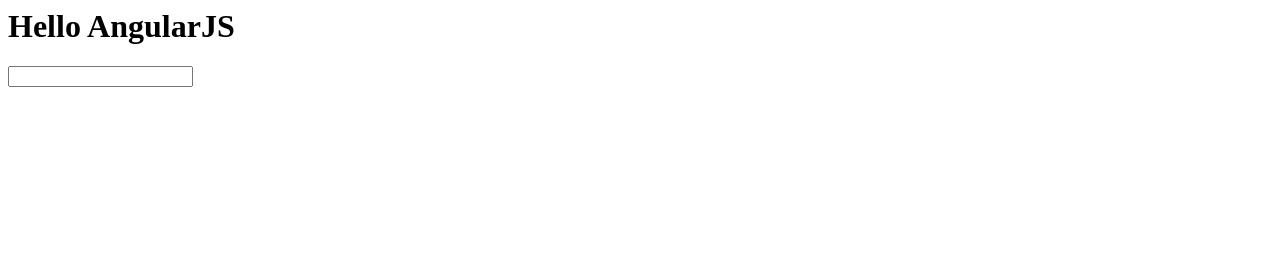
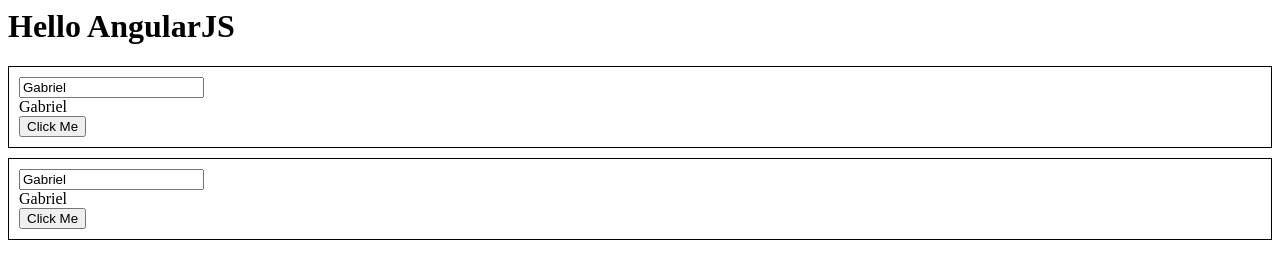
Before and after one commit to arekor/AngularTutorial, a plain HTML site: page Part1/index.html in a window 1280 px wide. Drawn offline with nearby package versions, Linux system fonts and the light colour scheme.

Commit message:
Lesson 2 contoller

```diff
--- /dev/null
+++ b/Part1/app.css
@@ -0,0 +1,5 @@
+.scope{
+	border: 1px solid black;
+	padding: 10px;
+	margin-bottom: 10px;
+}
--- /dev/null
+++ b/Part1/app.js
@@ -0,0 +1,7 @@
+var app = angular.module("myApp",[]);
+app.controller("FirstCtrl",function($scope){
+	$scope.model={firstName: "Gabriel", lastName: "Schenker"};
+	$scope.clickMe=function(){
+		alert("Hello " + $scope.model.firstName);
+	}
+});
--- a/Part1/index.html
+++ b/Part1/index.html
@@ -1,11 +1,22 @@
 <html>
 <head>
 	<title>Hello Angular</title>
+	<link rel="stylesheet" type="text/css" href="app.css">
 </head>
-<body ng-app>
+<body ng-app="myApp">
 	<h1>Hello AngularJS</h1>
-	<input type="text" ng-model="model.firstName"/>
-	<div>{{model.firstName}}</div>
+	<div ng-controller="FirstCtrl" class="scope">
+		<input type="text" ng-model="model.firstName"/>
+		<div>{{model.firstName}}</div>
+		<button ng-click="clickMe()">Click Me</button>
+	</div>
+
+	<div ng-controller="FirstCtrl" class="scope">
+		<input type="text" ng-model="model.firstName"/>
+		<div>{{model.firstName}}</div>
+		<button ng-click="clickMe()">Click Me</button>
+	</div>
 <script src="../node_modules/angular/angular.js"></script>
+<script src="app.js"></script>
 </body>
 </html>
```
